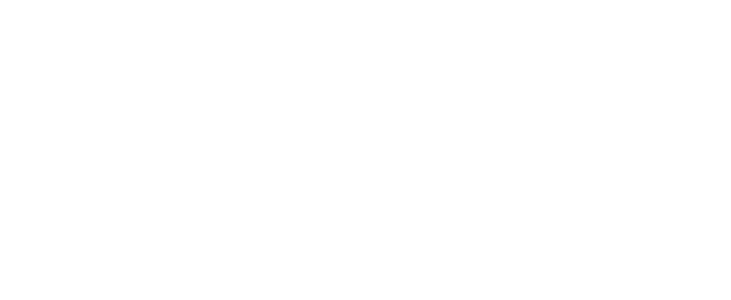
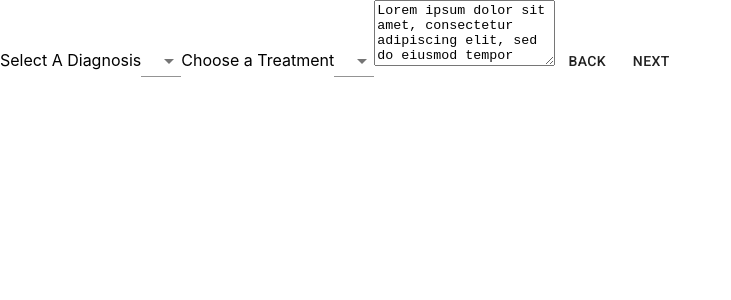
Before and after one commit to rginsberg549/rfa_v1, a React (Create React App) app in the folder client/: page /request-treatments in a window 1280 px wide. Shown: the top 300 px of the page, without its empty margins (0-731 px from the left). Built offline with nearby package versions, Linux system fonts and the light colour scheme.

Commit message:
Partially completed RequestTreatments comoonent.  Next step is to determine how to create multiple entries

```diff
--- a/client/package.json
+++ b/client/package.json
@@ -6,7 +6,7 @@
   "dependencies": {
     "@material-ui/core": "^4.11.0",
     "@material-ui/icons": "^4.9.1",
-    "axios": "^0.18.0",
+    "axios": "^0.18.1",
     "fontsource-roboto": "^3.0.3",
     "react": "^16.13.1",
     "react-dom": "^16.13.1",
--- a/client/src/App.js
+++ b/client/src/App.js
@@ -5,6 +5,7 @@
 import EmployeeInformation from "./components/EmployeeInformation";
 import PhysicianInformation from "./components/PhysicianInformation";
 import ClaimsAdministratorInformation from "./components/ClaimsAdministratorInformation";
+import RequestTreatments from "./components/RequestTeatments"
 import FormObject from "./utils/FormContext";
 import "./App.css";
 
@@ -43,6 +44,7 @@
       claims_phoneNumber: "",
       claims_faxNumber: "",
       claims_physicianEmail: "",
+      requestedTreatments: [],
     });
   }, []);
 
@@ -52,9 +54,16 @@
     setState({ ...state, [name]: value });
   }
 
+  const updateTreatmentPlan = (treatment) => {
+    setState({ ...state, requestedTreatments: {
+      ...state.requestedTreatments, treatment
+
+    } });
+  }
+
   return (
     <div className="container">
-      <FormObject.Provider value={{ state, updateContextField }}>
+      <FormObject.Provider value={{ state, updateContextField, updateTreatmentPlan }}>
         <Router>
           <Switch>
             <Route exact path="/" component={Nav} />
@@ -75,6 +84,10 @@
               <ClaimsAdministratorInformation/>
             </Route>
 
+            <Route exact path="/request-treatments">
+              <RequestTreatments/>
+            </Route>
+
           </Switch>
         </Router>
       </FormObject.Provider>
--- /dev/null
+++ b/client/src/components/RequestTeatments.js
@@ -0,0 +1,76 @@
+import React, { useContext, useState } from "react";
+import { MenuItem, Label, Select, Button, Input, TextareaAutosize } from '@material-ui/core';
+import FormObject from "../utils/FormContext";
+import { useHistory } from 'react-router-dom';
+import getDiagnosis from "../utils/getDiagnosis";
+import getTreatments from "../utils/getTreatments";
+
+
+function RequestTreatments() {
+
+  let history = useHistory();
+
+  const [treatmentsState, setTreatments] = useState([]);
+  const [selectedDiagnosisState, setSelectedDiagnosis] = useState("");
+  const [selectedTreatmentsState, setSelectedTreatment] = useState("");
+  const [treatmentNotesState, setTreatmentNotes] = useState("");
+
+  const { updateContextField, updateTreatmentPlan } = useContext(FormObject);
+
+  const handleDiagnosisChange = (event)=> {
+      event.preventDefault();
+      setSelectedDiagnosis(event.target.value);
+      const treatments = getTreatments(event.target.value);
+      setTreatments(treatments);
+  }
+
+  const handleTreatmentChange = (event)=> {
+    event.preventDefault();
+    setSelectedTreatment(event.target.value);
+  }
+
+  const handleNotesChange = (event)=> {
+    event.preventDefault();
+    setTreatmentNotes(event.target.value);
+  }
+
+  const handleNextClick = (event)=> {
+    event.preventDefault();
+    history.push("/")
+  }
+
+  const handleBackClick = (event)=> {
+    event.preventDefault();
+    history.goBack();
+  }
+
+  const diagnosis = getDiagnosis();
+
+  return (
+    <form>
+        <label>Select A Diagnosis</label>
+        <Select labelId="" id="" value={selectedDiagnosisState} onChange={handleDiagnosisChange} >
+          {diagnosis.map(item=>
+            <MenuItem value={item}>{item}</MenuItem>)}
+        </Select>
+
+        <label>Choose a Treatment</label>
+        <Select labelId="" id="" value={selectedTreatmentsState} onChange={handleTreatmentChange} >
+          {treatmentsState.map(item=>
+            <MenuItem value={item}>{item}</MenuItem>)}
+        </Select>
+
+        <TextareaAutosize
+        rowsMax={4}
+        aria-label="maximum height"
+        placeholder="Maximum 4 rows"
+        defaultValue="Lorem ipsum dolor sit amet, consectetur adipiscing elit, sed do eiusmod tempor incididuntut labore et dolore magna aliqua."
+    />
+
+
+        <Button onClick={handleBackClick} type="submit" value="back">Back</Button>
+        <Button onClick={handleNextClick} type="submit" value="next">Next</Button>
+    </form>
+  )}
+
+export default RequestTreatments;
--- a/client/src/utils/FormContext.js
+++ b/client/src/utils/FormContext.js
@@ -30,7 +30,14 @@
   claims_phoneNumber: "",
   claims_faxNumber: "",
   claims_physicianEmail: "",
+  requestedTreatments: [
+    {
+    "SelectedDiagnosis": "Selected diagnosis value",
+    "SelectedTreatments": ["Treatment 1"],
+    "AdditionalNotes": ["Notes 1"]}
+  ],
   updateContextField: () => {},
+  updateTreatmentPlan: () => {},
 });
 
 export default FormObject;
--- /dev/null
+++ b/client/src/utils/getDiagnosis.js
@@ -0,0 +1,7 @@
+import axios from "axios";
+
+const getDiagnosis =() => {
+    return ["Diagnosis 1", "Diagnosis 2", "Diagnosis 3", "Diagnosis 4"];
+};
+
+export default getDiagnosis;
--- /dev/null
+++ b/client/src/utils/getTreatments.js
@@ -0,0 +1,10 @@
+import axios from "axios";
+
+const getTreatments =(diagnosis)=> {
+
+    //Add in the query to the backend - Get Treatmenets where Diagnosis equals diagnosis
+
+    return ["Treatment 1", "Treatment 2", "Treatment 3", "Treatment 4"];
+}
+
+export default getTreatments;
```
Also changed, not shown: 1 other file (tests, documents, lock files or other folders).
